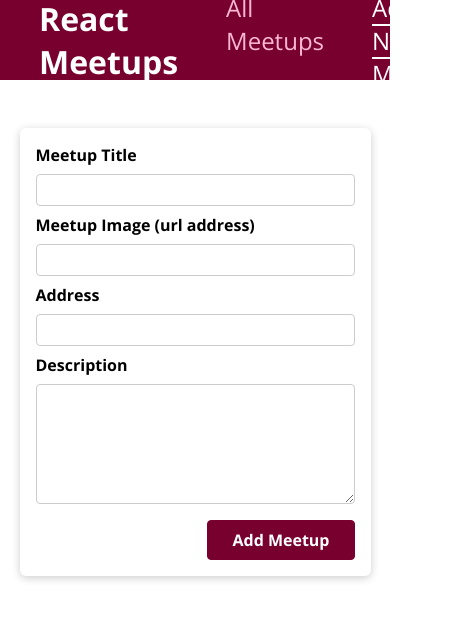
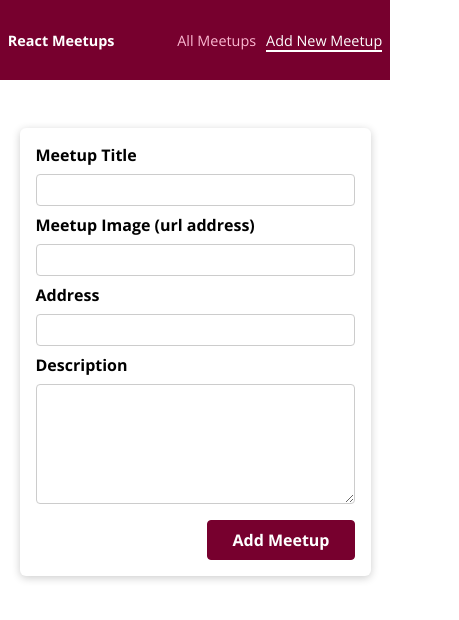
Before and after one commit to umayevg/nextjs-meetups-app, a Next.js app: page /new-meetup in a window 390 px wide. Shown: the top 620 px of the page, 459 px wide, since content can reach past the window. Built offline with nearby package versions, Linux system fonts and the light colour scheme.

Commit message:
responsive styles fixed

```diff
--- a/components/layout/MainNavigation.module.css
+++ b/components/layout/MainNavigation.module.css
@@ -45,3 +45,28 @@
 .active {
     border-bottom: 2px solid;
 }
+
+@media (max-width: 840px) {
+    .header {
+        padding: 3%;
+    }
+
+    .header li {
+        margin-left: 10px;
+    }
+
+    .logo, .header a {
+        font-size: 1.2rem;
+    }
+}
+
+@media (max-width: 560px) {
+    .header {
+        padding: 2%;
+    }
+
+    .logo, .header a {
+        font-size: 0.9rem;
+    }
+
+}
--- a/pages/_app.js
+++ b/pages/_app.js
@@ -1,9 +1,13 @@
 import "../styles/globals.css"
 import Layout from "../components/layout/Layout";
+import Head from "next/head";
 
 function MyApp({Component, pageProps}) {
     return (
         <Layout>
+            <Head>
+                <meta name="viewport" content="width=device-width, initial-scale=1" />
+            </Head>
             <Component {...pageProps} />
         </Layout>
     )
```
Also changed, not shown: components/meetups/NewMeetupForm.js (+4 -4 lines).
